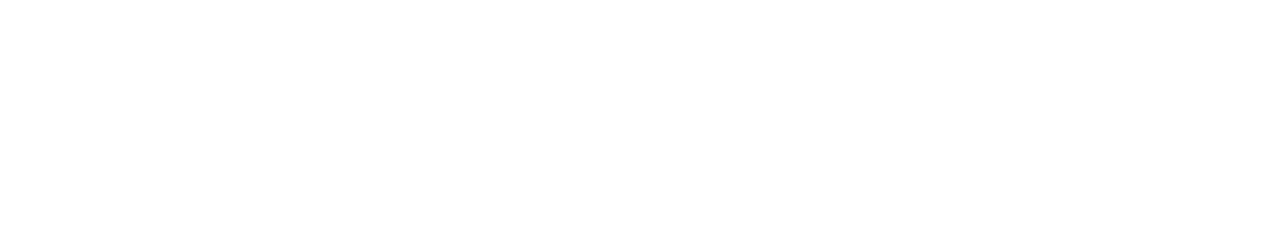
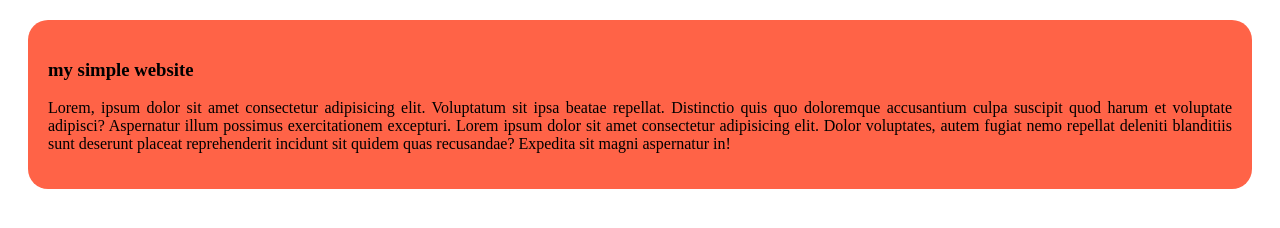
Before and after one commit to Shagoto17/my-simple-website, a plain HTML site: page index.html in a window 1280 px wide. Drawn offline with Linux system fonts and the light colour scheme.

Commit message:
added my first blog

```diff
--- a/index.html
+++ b/index.html
@@ -4,8 +4,15 @@
     <meta charset="UTF-8">
     <meta name="viewport" content="width=device-width, initial-scale=1.0">
     <title>my simple website</title>
+    <link rel="stylesheet" href="styles/blogs.css">
 </head>
 <body>
+    <div>
+        <h3>
+            my simple website
+        </h3>
+        <p>Lorem, ipsum dolor sit amet consectetur adipisicing elit. Voluptatum sit ipsa beatae repellat. Distinctio quis quo doloremque accusantium culpa suscipit quod harum et voluptate adipisci? Aspernatur illum possimus exercitationem excepturi. Lorem ipsum dolor sit amet consectetur adipisicing elit. Dolor voluptates, autem fugiat nemo repellat deleniti blanditiis sunt deserunt placeat reprehenderit incidunt sit quidem quas recusandae? Expedita sit magni aspernatur in!</p>
+    </div>
 
 </body>
 </html>
--- /dev/null
+++ b/styles/blogs.css
@@ -0,0 +1,5 @@
+div{
+    background-color: tomato; margin: 20px;
+    padding: 20px; border-color: black;border-radius: 20px;
+    text-align: justify;
+}
```
